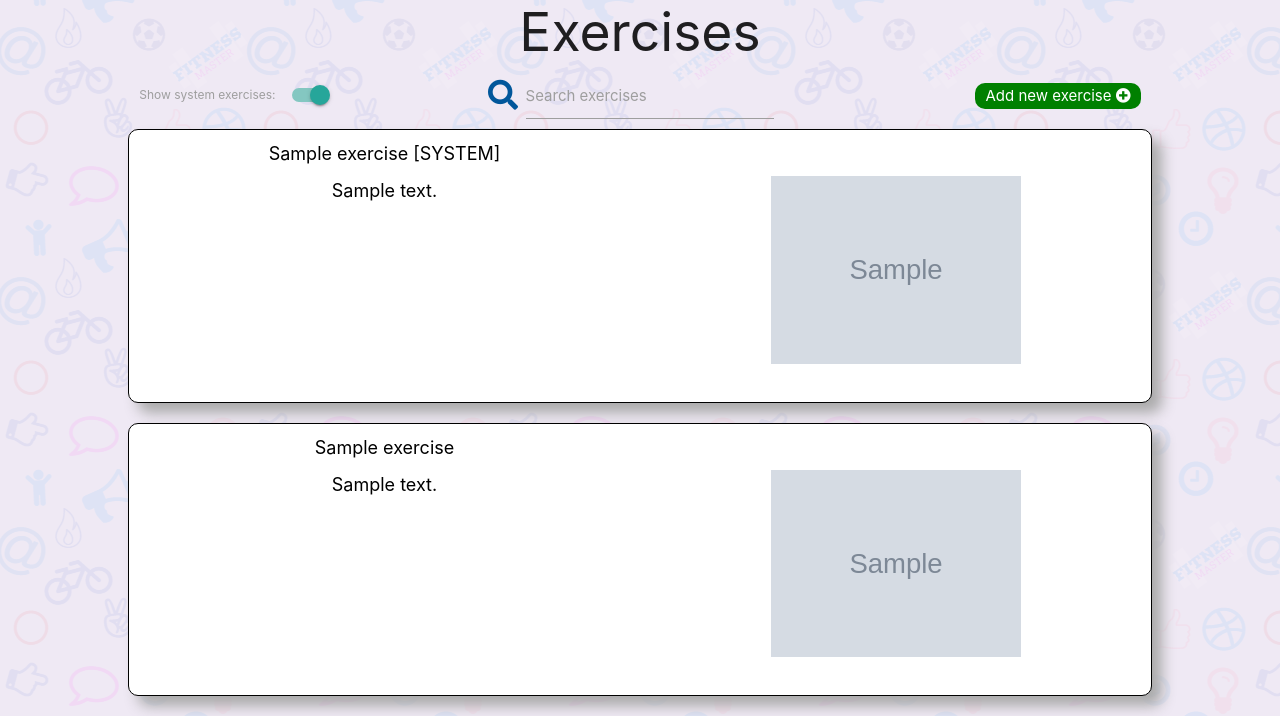
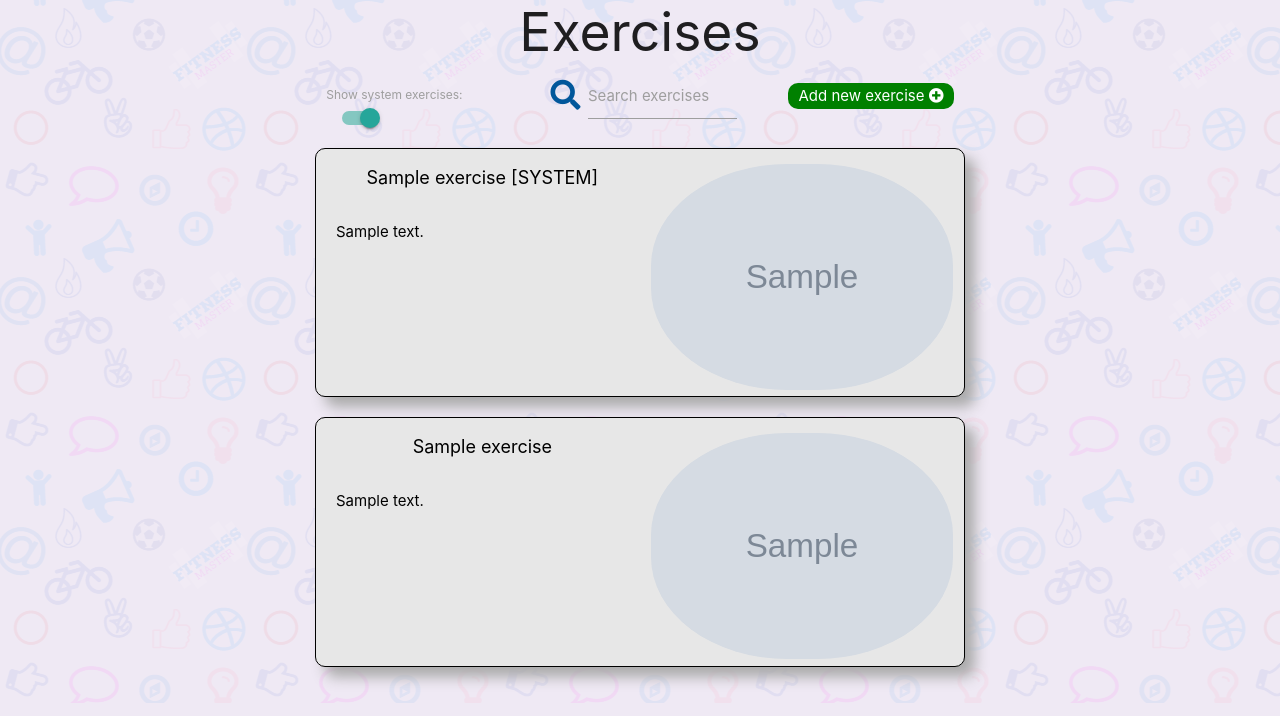
Before and after one commit to alexandergrib/fitness_master, a Flask app: page /exercise in a window 1280 px wide. Shown: the part 97-813 px from the top of the page. Run offline with Flask 2, Linux system fonts and the light colour scheme; the visitor is signed in with stand-in values (Sample User, id 1); grey boxes marked "Sample" are stand-in pictures; a database or web service that is not in the repository returns one stand-in record (values such as "Sample title"); some libraries are stand-ins or nearby versions; grey boxes are pictures that could not be loaded.

Commit message:
STYLE: fixed images responsiveness on small screens

```diff
--- a/static/css/style.css
+++ b/static/css/style.css
@@ -92,6 +92,7 @@ body {
 }
 
 .workout-wrapper {
+    max-width: 650px;
     width: 80%;
     position: absolute;
     left: 50%;
@@ -151,16 +152,24 @@ body {
     text-align: center;
     align-content: center;
 }
+.exercise--card--description{
+    text-align: justify;
+}
 
 .exercise--card .s12 {
-    padding-top: 10px;
+    padding-top: 15px;
     color: black;
+    padding-left: 20px;
 }
 
 .exercise--img {
-    object-fit: contain;
+    width: 100%;
+    height: 100%;
+    /*object-fit: contain;*/
     margin-top: 15px;
+    border-radius: 45%;
 }
+
 
 #add_more {
     cursor: pointer;
@@ -203,7 +212,6 @@ body {
 }
 
 .workout-exercise-single-image-wrapper {
-
     display: flex;
     justify-content: center;
     width: 150px;
@@ -255,6 +263,7 @@ body {
     /*background-repeat: no-repeat;*/
     /*background-position: 0 0;*/
     /*transition: 2s cubic-bezier(0.645, 0.045, 0.355, 1);*/
+    background-color: #e7e7e7;
 }
 .workout-card--inner{
     padding-left: 10px;
@@ -295,3 +304,19 @@ body {
         width: 90vw;
     }
 }
+
+
+@media only screen and (max-width: 400px) {
+    .exercise--card--description{
+        font-size: 0.7rem;
+    }
+    .exercise-form-button{
+        width: 90% !important;
+        font-size: 1rem;
+    }
+
+    .exercise--form {
+        height: auto;
+        margin: 0;
+    }
+}
--- a/templates/exercise_all.html
+++ b/templates/exercise_all.html
@@ -25,7 +25,7 @@
                     </div>
                 </div>
            </form>
-            <div class="col s6 m4 right-align">
+            <div class="col s6 m4 right-align exercise-form-button">
                 <div class="add-new-button">
                     <a href="{{url_for('create_exercise')}}">Add new exercise <i class="fas fa-plus-circle"></i></a>
                 </div>
@@ -38,13 +38,13 @@
                     <a href="{{ url_for("get_exercise", exercise_id=system._id) }}">
                         <div class="col s6 exercise--card">
                             <div class="row">
-                                <div class="col s12 "><span>{{ system.exercise_name }} [SYSTEM]</span></div>
-                                <div class="col s12"><span>{{ system.description }}</span></div>
+                                <div class="col s12 "><span>{{ system.exercise_name | truncate(26, False, '...', 0) }} [SYSTEM]</span></div>
+                                <div class="col s12 exercise--card--description"><p>{{ system.description | truncate(150, False, '...', 0) }}</p></div>
                             </div>
 
                         </div>
                         <div class="col s6 exercise--card">
-                            <img src="{{ system.img_url }}" alt="{{ system.exercise_name }} image" width="250" height="250" class="exercise--img">
+                            <img src="{{ system.img_url }}" alt="{{ system.exercise_name | truncate(26, False, '...', 0) }} image" width="250" height="250" class="exercise--img">
 
 
                         </div>
@@ -59,13 +59,13 @@
                         <a href="{{ url_for("get_exercise", exercise_id=exercise._id) }}">
                             <div class="col s6 exercise--card">
                                 <div class="row">
-                                    <div class="col s12 "><span>{{ exercise.exercise_name }}</span></div>
-                                    <div class="col s12"><span>{{ exercise.description }}</span></div>
+                                    <div class="col s12 "><span>{{ exercise.exercise_name | truncate(26, False, '...', 0) }}</span></div>
+                                    <div class="col s12 exercise--card--description"><p>{{ exercise.description | truncate(250, False, '...', 0) }}</p></div>
                                 </div>
 
                             </div>
                             <div class="col s6 exercise--card">
-                                <img src="{{ exercise.img_url }}" alt="{{ exercise.exercise_name }} image" width="250" height="250" class="exercise--img">
+                                <img src="{{ exercise.img_url }}" alt="{{ exercise.exercise_name | truncate(26, False, '...', 0) }} image" width="250" height="250" class="exercise--img">
 
 
                             </div>
```
